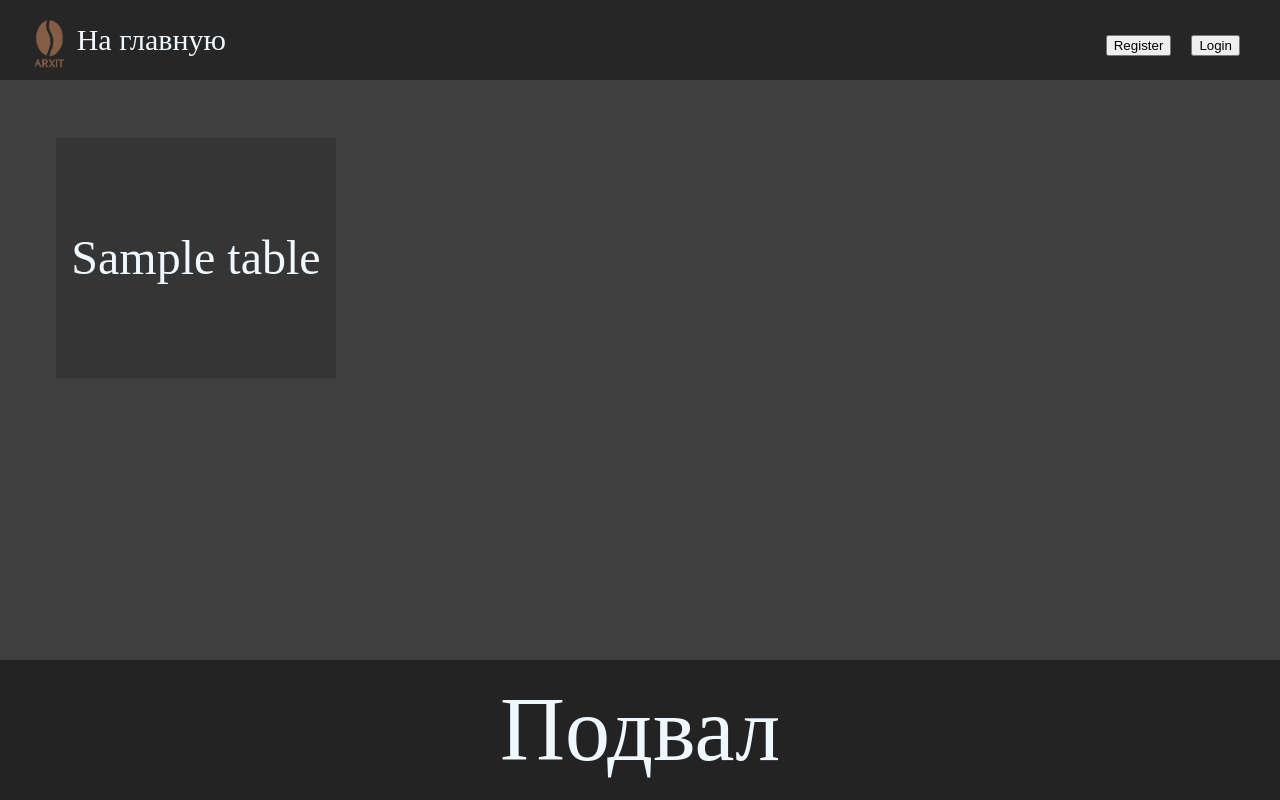
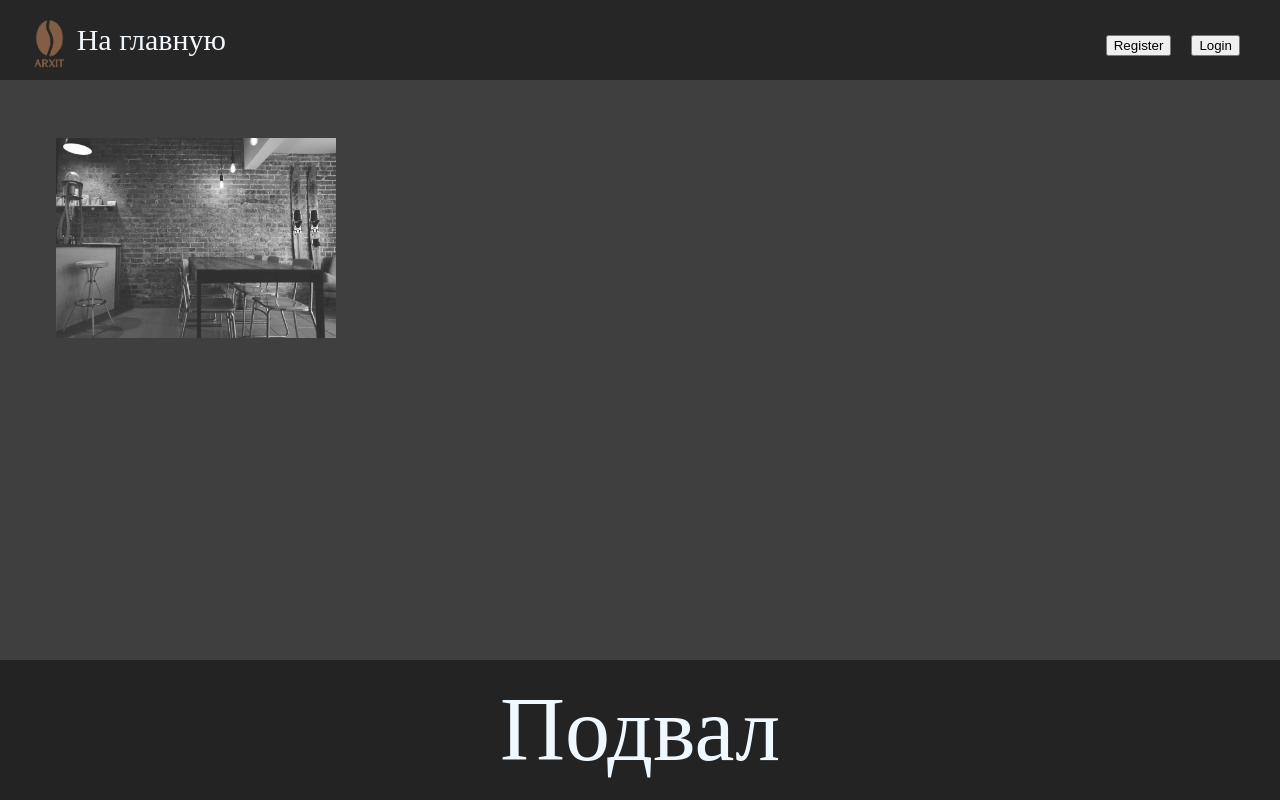
Before and after one commit to arxitim/abstract_anticafe, a Django app: template core/templates/core/index.html in a window 1280 px wide. Run offline with Django 3.2, Linux system fonts and the light colour scheme; the template is opened without the code that fills it: most values are stand-ins (such as "Sample title", 1, 10 or a date in 2020); some libraries are stand-ins or nearby versions.

Commit message:
custom scrollbar added; mobile and tablet adaptation added; spec-effects for mini-image of tables on index-page added; few changes for urls

```diff
--- a/abstract_anticafe/urls.py
+++ b/abstract_anticafe/urls.py
@@ -15,13 +15,13 @@ Including another URLconf
 """
 from django.contrib import admin
 from django.urls import path, re_path, include
-from core.views import HomePage, PageNotFound, Table, MyRegisterFormView, AccountView
+from core.views import HomePage, PageNotFound, Table, MyRegisterFormView, AccountDetails
 
 urlpatterns = [
     path('', HomePage.as_view(), name='homePage'),
     path('admin/', admin.site.urls, name='admin'),
-    path('account/', AccountView.as_view(), name='account'),
-    path('accounts/register/', MyRegisterFormView.as_view(), name='register'),
+    path('details/', AccountDetails.as_view(), name='details'),
+    path('register/', MyRegisterFormView.as_view(), name='register'),
     path('accounts/', include('django.contrib.auth.urls')),
     path('tables/<int:table_id>', Table.as_view()),
     re_path(r'.*', PageNotFound.as_view()),
--- a/core/static/core/css/index.css
+++ b/core/static/core/css/index.css
@@ -96,23 +96,57 @@ a {
 /*По-моему здесь слишком много всего o_0 */
 .block {
     margin: 8px 0;
-    height: 240px;
-    line-height: 240px;
-    font-size: 48px;
-    text-align: center;
     user-select: none;
-    background-color: #353535;
-    color: aliceblue;
-    transition: 0.3s;
 }
 
-.block:hover {
-    background-color: #4c4c4c;
-    transition: 0.4s;
-    box-shadow: 0 0 10px rgba(0, 0, 0, 0.6);
+@media screen and (min-width:768px) and (max-width:991px) {
+     .block {
+        height: 200px;
+    }
+}
+
+@media screen and (min-width:992px) and (max-width:1199px) {
+     .block {
+        height: 200px;
+    }
+}
+
+@media screen and (min-width:1200px){
+     .block {
+        height: 200px;
+    }
+
+    .desktop {
+        -webkit-filter: grayscale(100%);
+        -moz-filter: grayscale(100%);
+        -ms-filter: grayscale(100%);
+        -o-filter: grayscale(100%);
+        filter: grayscale(100%);
+        filter: gray; /* IE 6-9 */
+        transition: 0.3s;
+    }
+
+    .desktop:hover {
+        width: 100%;
+        height: 100%;
+        -webkit-filter: none;
+        -moz-filter: none;
+        -ms-filter: none;
+        -o-filter: none;
+        filter: none;
+        filter: none; /* IE 6-9 */
+        transition: 0.4s;
+        box-shadow: 0 0 10px rgba(0, 0, 0, 0.6);
+    }
+}
+
+.mini_table {
+    width: 100%;
+    height: 100%;
 }
 
 .footer {
+    margin-top: 50px;
     height: 140px;
     font-size: 90px;
     text-align: center;
@@ -127,4 +161,9 @@ a {
     margin-right: auto;
 }
 
-/*не люблю фронт'енд*/
+::-webkit-scrollbar { width: 4px;}
+::-webkit-scrollbar-track {  background-color: #835e45;}
+::-webkit-scrollbar-track-piece { background-color: #3f3f3f;}
+::-webkit-scrollbar-thumb { height: 50px; background-color: #835e45;}
+::-webkit-scrollbar-corner { background-color: #3f3f3f;}}
+::-webkit-resizer { background-color: #3f3f3f}
--- a/core/templates/core/account.html
+++ b/core/templates/core/account_details.html
@@ -17,7 +17,7 @@
 {% block content %}
     <div class="account_page_form">
 
-        <form method="post" action="{% url 'account' %}">
+        <form method="post" action="{% url 'details' %}">
             {% csrf_token %}
             {% for field in account_form %}
                 <p>
--- a/core/templates/core/header.html
+++ b/core/templates/core/header.html
@@ -7,7 +7,7 @@
 
     <div class="login_block">
         {% if user.is_authenticated %}
-            {{ user.username }}
+            <a href="{% url 'details' %}">{{ user.username }}</a>
             <form class="loginout_button" action="{% url 'logout' %}?next={{ request.path }}">
                 <button>Logout</button>
             </form>
--- a/core/templates/core/index.html
+++ b/core/templates/core/index.html
@@ -20,10 +20,12 @@
 <!--https://evgenyrodionov.github.io/flexboxgrid2/-->
 <div class="container">
     <div class="row">
-        {% for table in tables %}
+        {% for table_id in tables %}
             <div class="col-xs-12 col-md-4 col-lg-3">
-                <a href="tables/{{ table }}" class="table">
-                    <div class="block">{{ table }}</div>
+                <a href="tables/{{ table_id }}" class="table">
+                    <div class="block">
+                        <img class='mini_table desktop' src="{% get_static_prefix %}core/img/tables/table_{{ table_id }}.jpg">
+                    </div>
                 </a>
             </div>
         {% endfor %}
--- a/core/views.py
+++ b/core/views.py
@@ -47,8 +47,8 @@ class MyRegisterFormView(FormView):
         return render(request, self.template_name, context)
 
 
-class AccountView(FormView):
-    template_name = 'core/account.html'
+class AccountDetails(FormView):
+    template_name = 'core/account_details.html'
 
     def post(self, request, *args, **kwargs):
         context = {}
```
